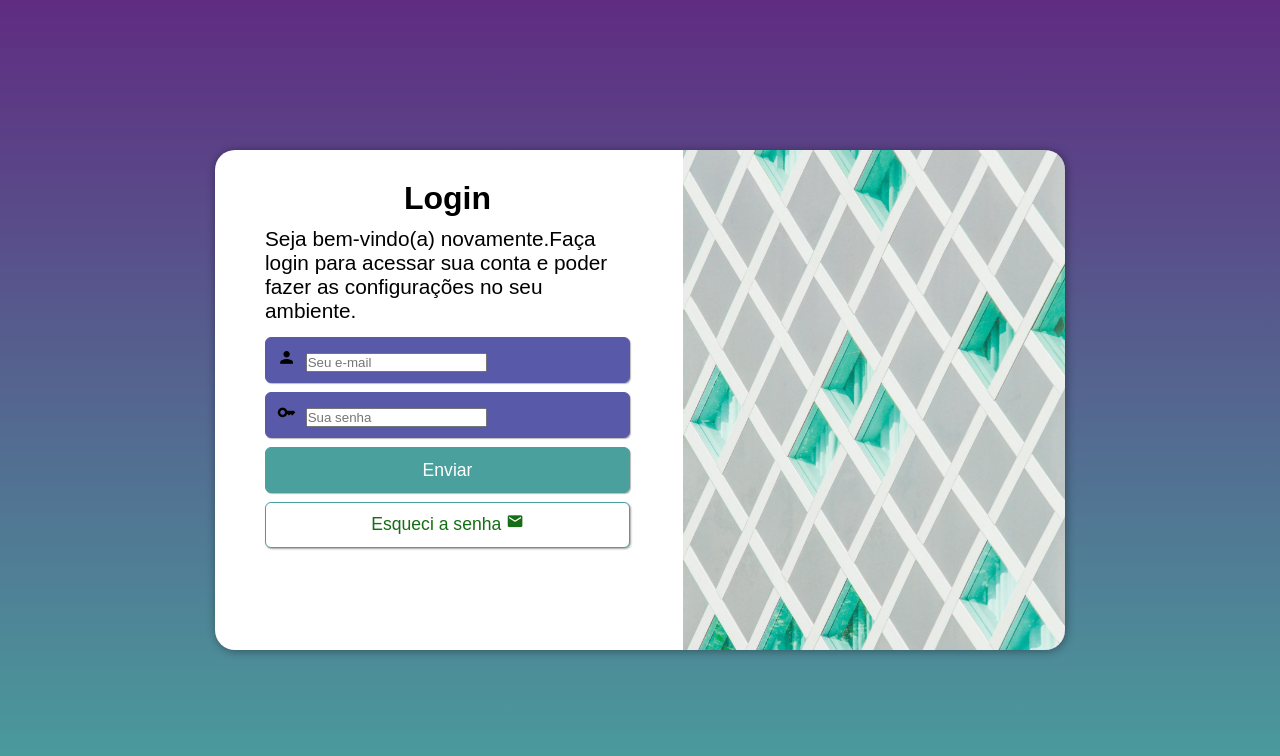
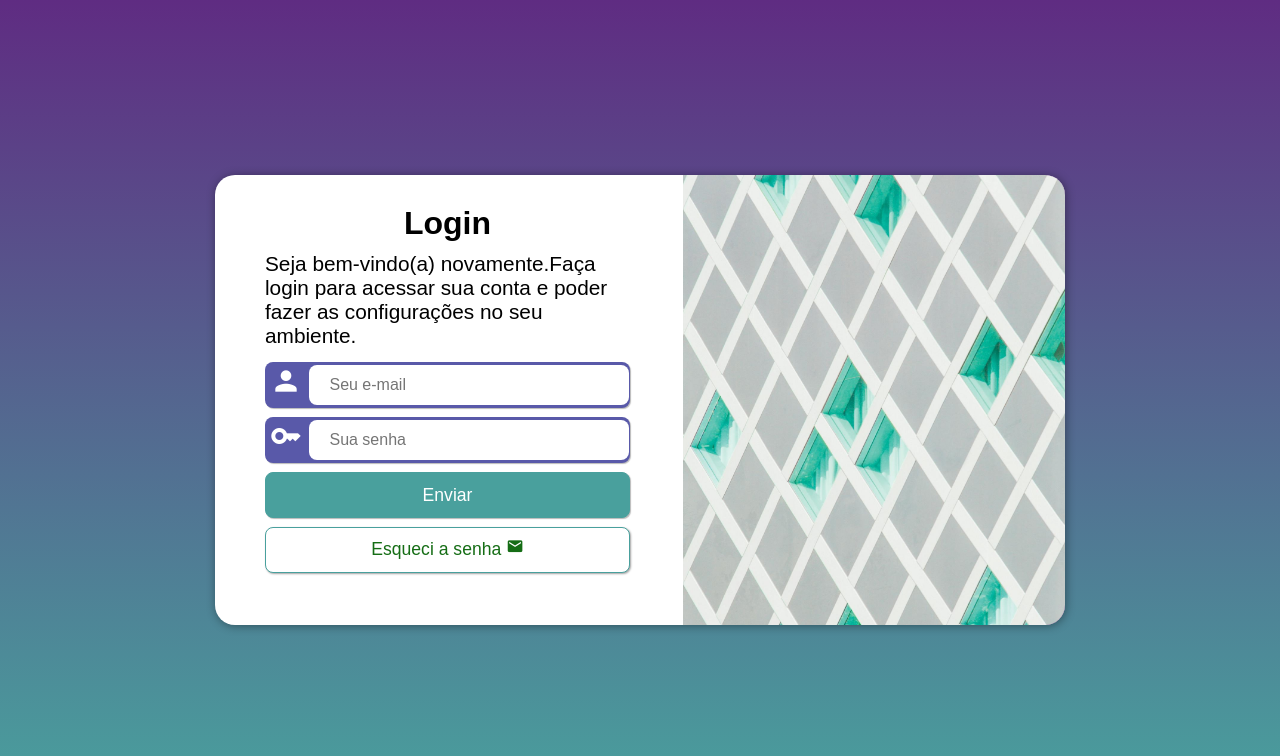
Before and after one commit to VitoryaBracelos25/project-login, a plain HTML site: page index.html in a window 1280 px wide. Drawn offline with Linux system fonts and the light colour scheme.

Commit message:
terminado

```diff
--- a/estilos/media-query.css
+++ b/estilos/media-query.css
@@ -8,6 +8,7 @@
 
     section#login{
         width: 80vw;
+        height: 380px;
     }
 
     section#login > div#imagem{
@@ -35,6 +36,7 @@
     }
     section#login{
         width: 850px;
+        height: 450px;
     }
 
     section#login > div#imagem{
@@ -60,9 +62,19 @@
     div#formulario > p{
         font-size: 1.3em;
     }
+    div.campo > input{
+        transform: translateY(-9px);
+    }
 
     div.campo{
         height: 46px;
+    }
+
+
+    div.campo > input{
+        width: calc(100% - 45px);
+        transform: translateY(-7px);
+        padding: 20px;
     }
 
     p.espaço{
--- a/estilos/style.css
+++ b/estilos/style.css
@@ -63,21 +63,33 @@ div#formulario > p{
     font-size: 0.8em;
     padding-bottom: 14px;
 }
-/*8539b8*/
-/*rgb(89, 89, 169)*/
+
 div.campo{
-    padding-top: 5px;
-    padding-bottom: 6px;
-    border: 1px solid rgb(89, 89, 169) ;
+    /*padding-top: 5px;
+    padding-left: 6px;
+    padding-bottom: 6px;*/
+    height: 36px;
     background-color: rgb(89, 89, 169) ;
-    border-radius: 6px;
+    border-radius: 8px;
     box-shadow: 1px 1px 1px rgba(0, 0, 0, 0.273);
-    padding-left: 6px;
 }
 
 div.campo > span{
-    font-size: 1.2em;
-    padding: 5px;
+    color: white;
+    font-size: 2em;
+    padding:3px;
+    padding-left: 5px;
+    width: 40px;
+}
+
+div.campo > input{
+    font-size: 1em;
+    width: calc(100% - 45px);
+    transform: translateY(-11px);
+    height: 10px;
+    border: 0px;
+    border-radius: 8px;
+    padding: 16px;
 }
 
 div.campo > label{
@@ -95,7 +107,7 @@ form > div#botao{
 div#botao > input#botao{
     background-color: #49a09d;
     color: white;
-    border-radius: 6px;
+    border-radius: 8px;
     border: 1px solid #49a09d;
     box-shadow: 1px 1px 1px rgba(0, 0, 0, 0.273);
     width: 100%;
@@ -111,7 +123,7 @@ div#botao > input#botao:hover{
 div#botao > a{
     background-color: white;
     color: rgb(21, 109, 21);
-    border-radius: 6px;
+    border-radius: 8px;
     border: 1px solid #49a09d;
     box-shadow: 1px 1px 2px rgba(0, 0, 0, 0.363);
     display: grid;
```
